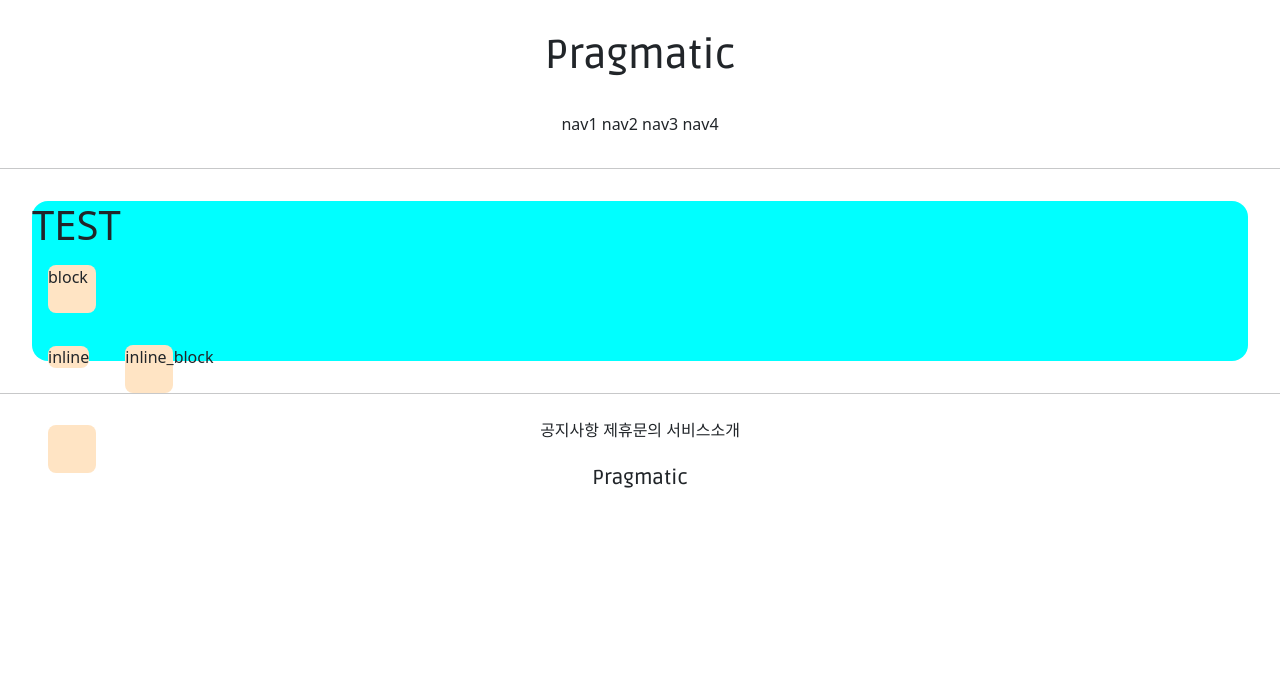
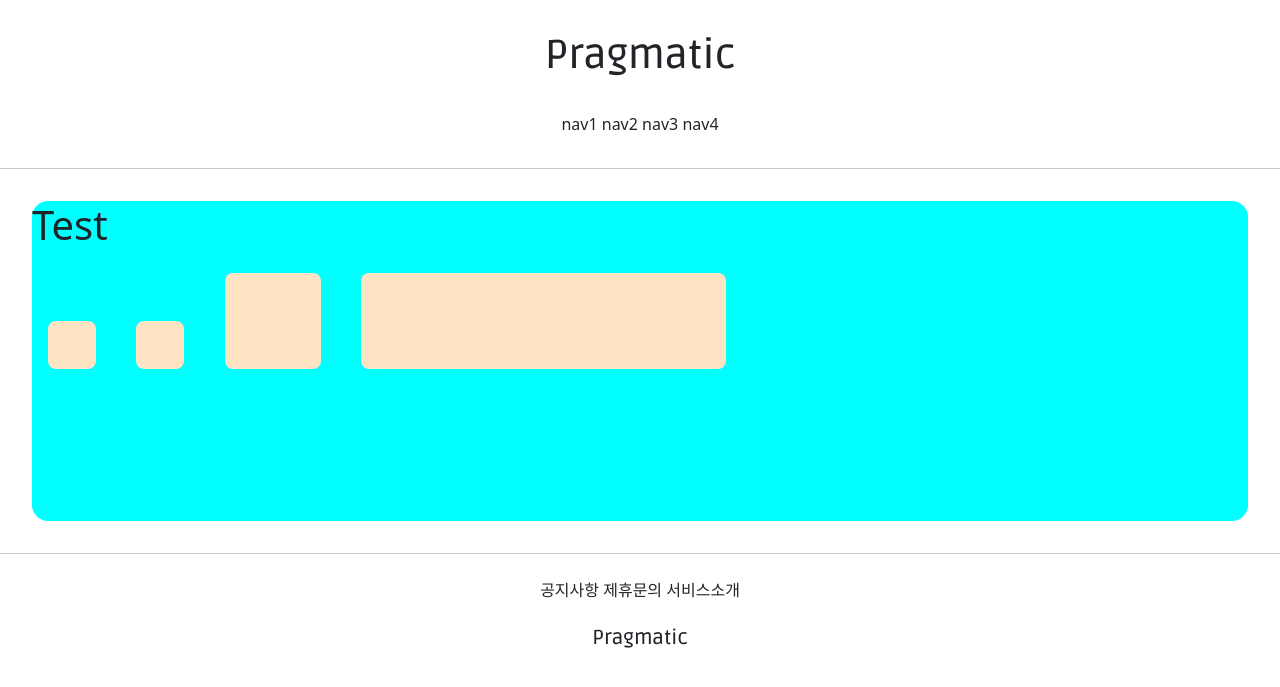
Before and after one commit to dayoorang/first_project, a Django app: page /accounts/hello_world/ in a window 1280 px wide. Shown: the top 687 px of the page. Run offline with Django 3.2, Linux system fonts and the light colour scheme; parts of the project's set-up code (start-up, migrations or seed data) failed here and were passed over.

Commit message:
7/7 first_project commit 3

```diff
--- a/accountapp/templates/accountapp/hello_world.html
+++ b/accountapp/templates/accountapp/hello_world.html
@@ -9,18 +9,18 @@
             width : 48px;
             height: 48px;
             border-radius: .5rem;
+            display:inline-block;
         }
     </style>
 
 
-    <div style = "height: 10rem; background-color: aqua ; margin: 2rem; border-radius :1rem">
-        <h1>TEST</h1>
+    <div style = "height: 20rem; background-color: aqua ; margin: 2rem; border-radius :1rem; font-size : 2rem;" >
+            <h1>Test</h1>
 
-    <div class ="testing" style ="display:block">block</div>
-    <div class ="testing" style ="display:inline">inline</div>
-    <div class ="testing" style ="display:none">none</div>
-    <div class ="testing" style ="display:inline-block">inline_block</div>
-    <div class ="testing"></div>
+        <div class ="testing" style = "height: 48px; width:48px"></div>
+        <div class ="testing" style = "height: 3rem; width:3rem"></div>
+        <div class ="testing" style = "height: 3em; width:3em"></div>
+        <div class ="testing" style = "height: 30%; width:30%"></div>
 
     </div>
 {% endblock %}
```
